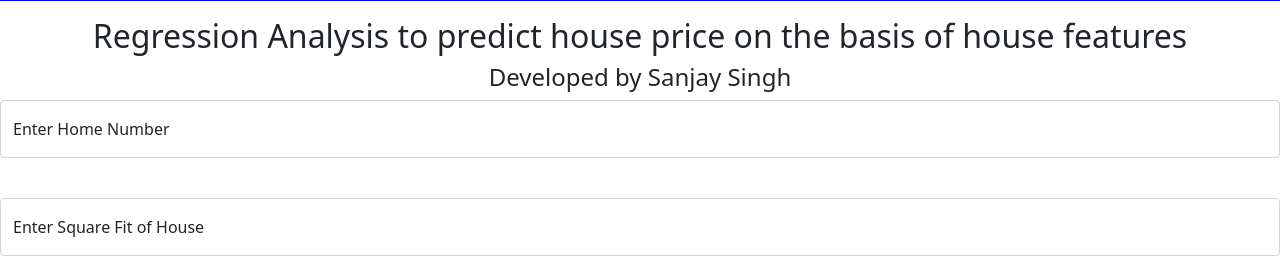
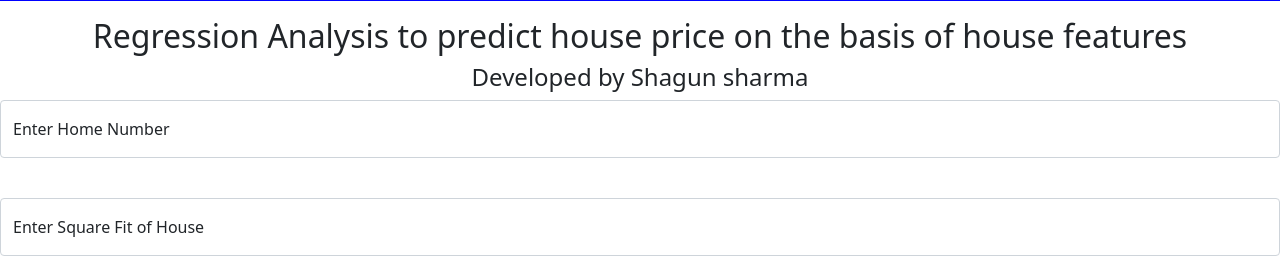
Before and after one commit to shagun9999/multilinearregression, a Flask app: page / in a window 1280 px wide. Shown: the part 184-444 px from the top of the page. Run offline with Flask 2, Linux system fonts and the light colour scheme; parts of the project's set-up code (start-up, migrations or seed data) failed here and were passed over.

Commit message:
Update index.html

```diff
--- a/templates/index.html
+++ b/templates/index.html
@@ -35,7 +35,7 @@ div {text-align: center;}
 
 <div class="login">
 <h2 >Regression Analysis to predict house price on the basis of house features</h2>
-<h4>Developed by Sanjay Singh</h4>
+<h4>Developed by Shagun sharma</h4>
 <!-- Main Input For Receiving Query to our ML -->
 <form action="{{ url_for('predict')}}"method="get">
 <div class="form-floating mb-3">
```
